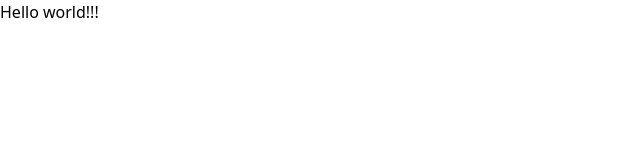
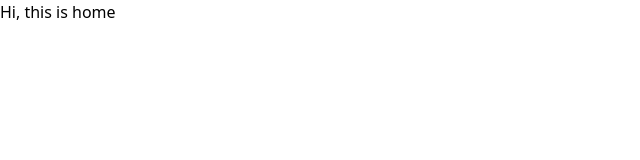
Before and after one commit to Emranhossainshuvo/portfolio, a React (Vite) app: page / in a window 1280 px wide. Shown: the top 160 px of the page, without its empty margins (0-640 px from the left). Built offline with nearby package versions, Linux system fonts and the light colour scheme.

Commit message:
added the basic folder structure for the website

```diff
--- /dev/null
+++ b/src/Main/Main.jsx
@@ -0,0 +1,13 @@
+import { Outlet } from "react-router-dom";
+import Home from "../components/Home";
+
+const Main = () => {
+    return (
+        <>
+        <Home></Home>
+            <Outlet></Outlet>
+        </>
+    );
+};
+
+export default Main;
--- a/src/Routes/Routes.jsx
+++ b/src/Routes/Routes.jsx
@@ -1,10 +1,11 @@
 import {
     createBrowserRouter,
   } from "react-router-dom";
+import Main from "../Main/Main";
 
  export const router = createBrowserRouter([
     {
       path: "/",
-      element: <div>Hello world!!!</div>,
+      element: <Main></Main>,
     },
   ]);
--- /dev/null
+++ b/src/components/Home.jsx
@@ -0,0 +1,10 @@
+
+const Home = () => {
+    return (
+        <>
+         <h3>Hi, this is home</h3>
+        </>
+    );
+};
+
+export default Home;
--- a/src/main.jsx
+++ b/src/main.jsx
@@ -1,7 +1,6 @@
 import React from 'react'
 import ReactDOM from 'react-dom/client'
 import {
-  createBrowserRouter,
   RouterProvider,
 } from "react-router-dom";
 import './index.css'
@@ -9,6 +8,8 @@ import { router } from './Routes/Routes';
 
 ReactDOM.createRoot(document.getElementById('root')).render(
   <React.StrictMode>
-    <RouterProvider router={router} />
+    <div className='max-w-screen-2xl mx-auto'>
+      <RouterProvider router={router} />
+    </div>
   </React.StrictMode>,
 )
```
